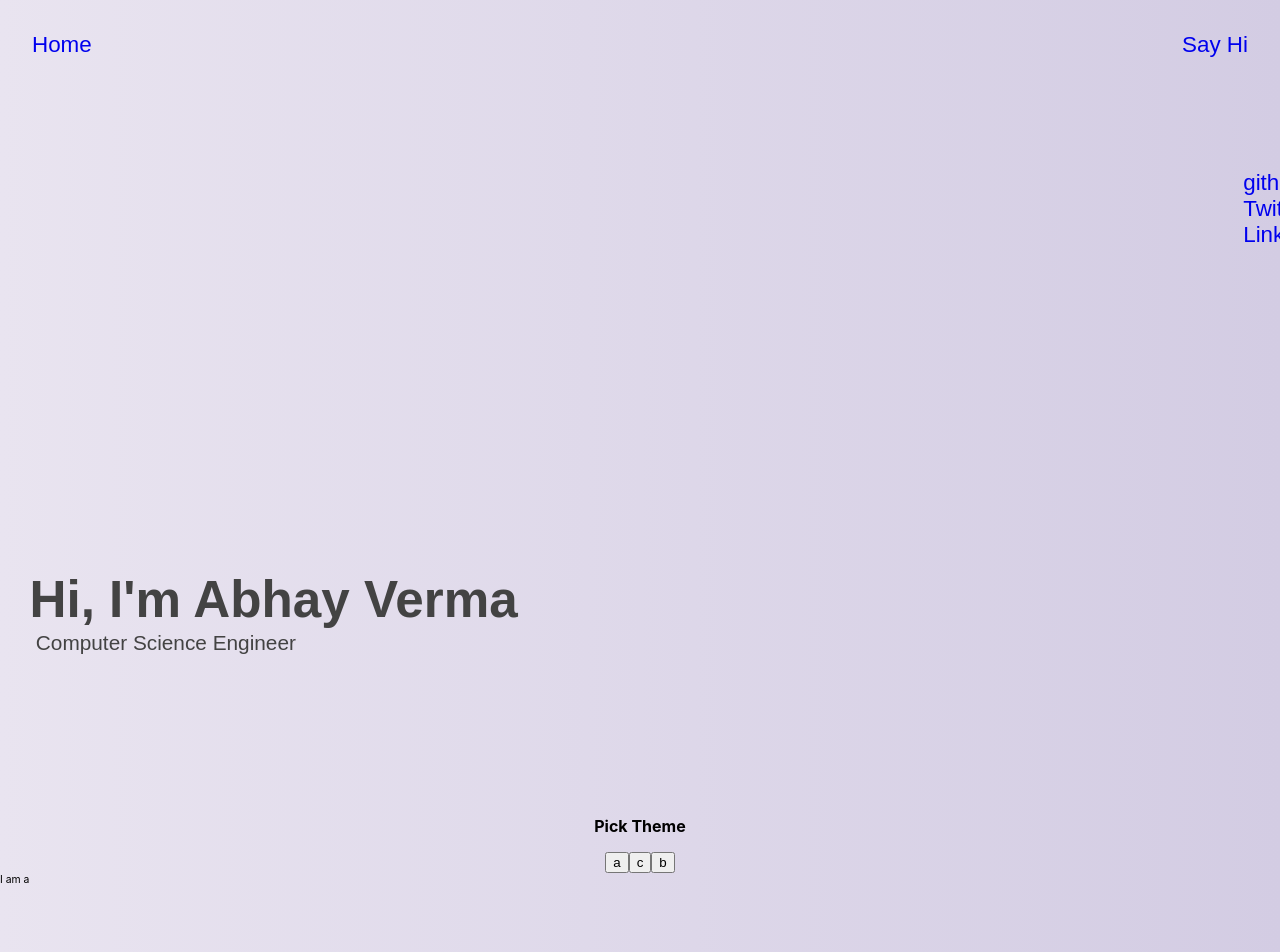
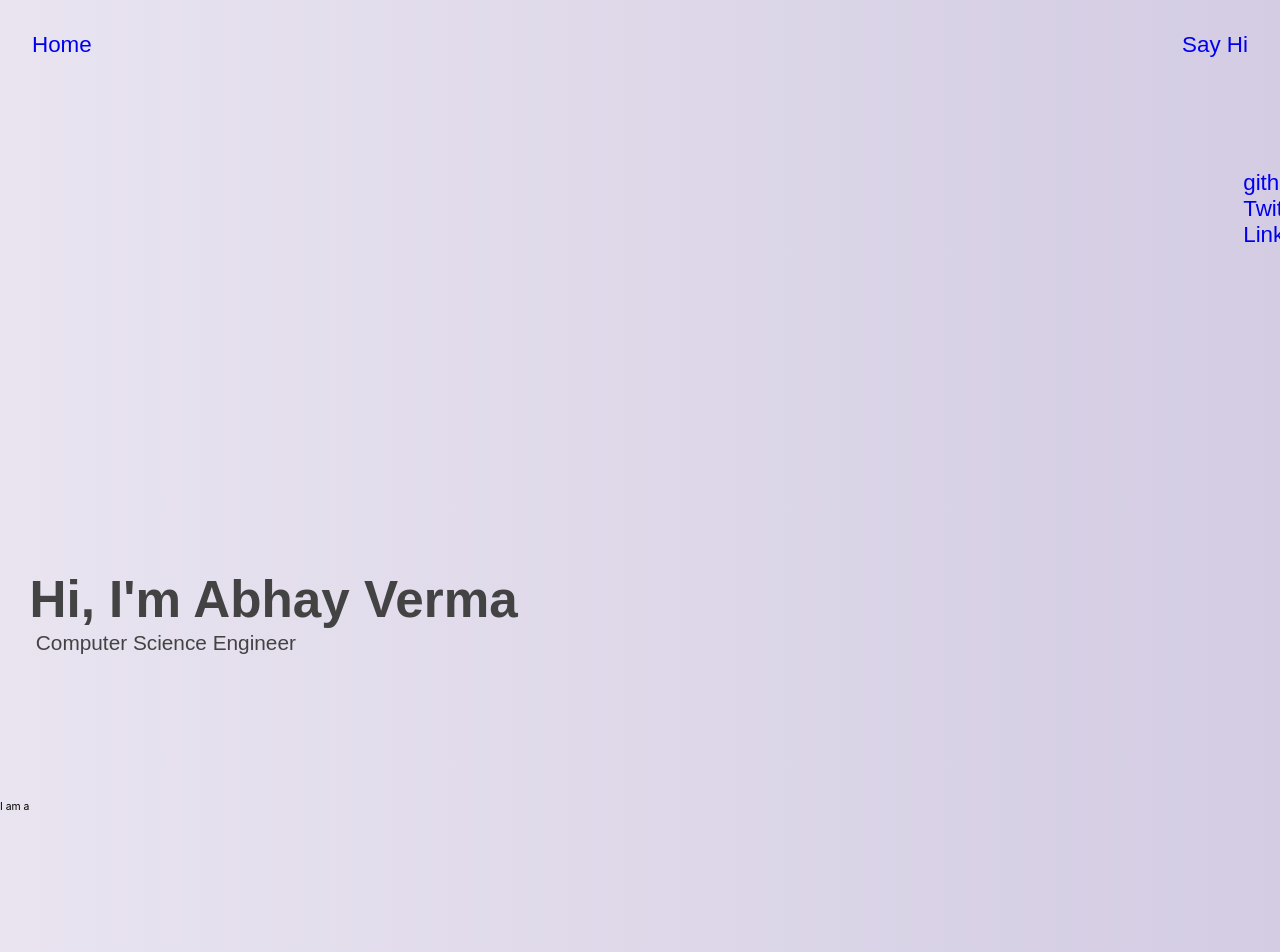
Before and after one commit to Danko-chan/portfolio, a React (Create React App) app: page / in a window 1280 px wide. Shown: the top 952 px of the page. Built offline with nearby package versions, Linux system fonts and the light colour scheme; a web font is replaced by a local one.

Commit message:
added techstack

```diff
--- a/src/components/Portfolio.tsx
+++ b/src/components/Portfolio.tsx
@@ -38,14 +38,6 @@ export default function Portfolio() {
 
             <div className="aboutMe">
 
-                        <div className="theme">
-                            <h3 id="title">Pick Theme</h3>
-                            <div className="themeBtn">
-                                <button className="a">a</button>
-                                <button className="a">c</button>
-                                <button className="a">b</button>
-                            </div>
-                        </div>
                             <div className="content">
                                 I am a
                             </div>
@@ -53,15 +45,29 @@ export default function Portfolio() {
 
     </div>
 
-        {/*
         <div className="techStack">
-
+        <h2 id="heading tech">Technologies I am familiar with</h2>
+           <ul className="technologies">
+                <li className="tech"></li>
+                <li className="tech"></li>
+                <li className="tech"></li>
+                <li className="tech"></li>
+                <li className="tech"></li>
+                <li className="tech"></li>
+                <li className="tech"></li>
+                <li className="tech"></li>
+                <li className="tech"></li>
+                <li className="tech"></li>
+                <li className="tech"></li>
+                <li className="tech"></li>
+           </ul>
         </div>
         <div className="projects">
 
         </div>
-        <div className="contactMe"> */}
+        <div className="contactMe">
 
+        </div>
 
         </>
     )
--- a/src/components/css/portfolio.css
+++ b/src/components/css/portfolio.css
@@ -44,26 +44,16 @@ margin-bottom: 0;
     margin-top: 0.1rem;
 }
 
-/*
-.main-content{
-    width: 60vw;
-    height: auto;
-} */
-
-
 .right-content{
     width: 10vw;
     height: 100vh;
     display: flex;
     flex-direction: column;
-
-
 }
 #social{
     position: relative;
     top: 20%;
     padding-left: 3.7rem;
-
 }
 #Github {
     writing-mode: sideways-lr;
@@ -84,17 +74,19 @@ margin-bottom: 0;
     height: 60vh;
 
 }
-.theme{
-    display: flex;
-    flex-direction: column;
-    align-items: center;
-}
+
 #title{
     font-size: 1rem;
 }
-.themeBtn{
+/* Technology Section */
+
+#heading{
+    position: relative;
+    top: 12px;
+    right: 8px;
+}
+.technologies{
     display: flex;
-    flex-direction: row;
-    align-items: center;
-    justify-content: space-between;
+    align-items: flex-start;
+    align-content: flex-start;
 }
```
